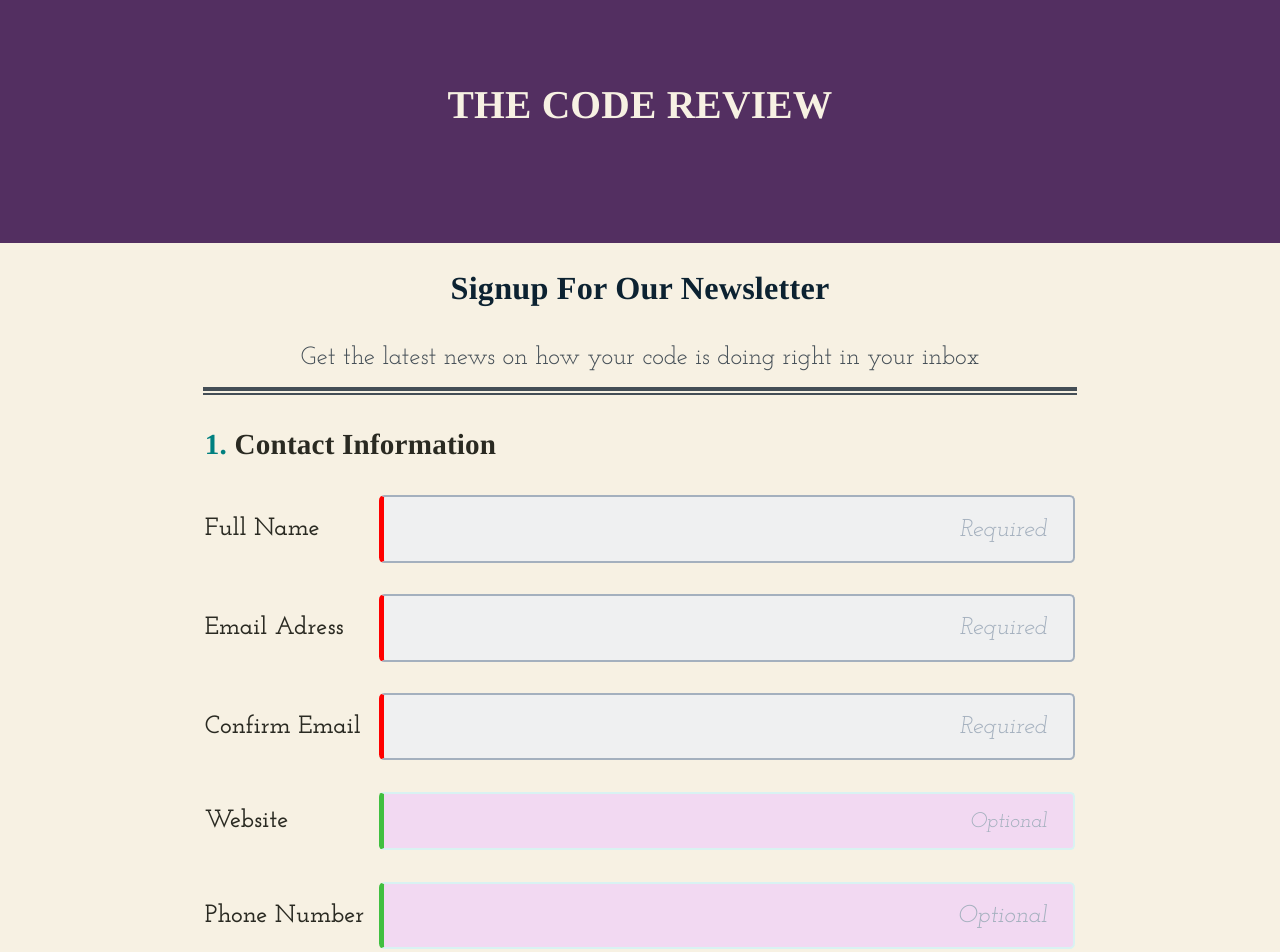
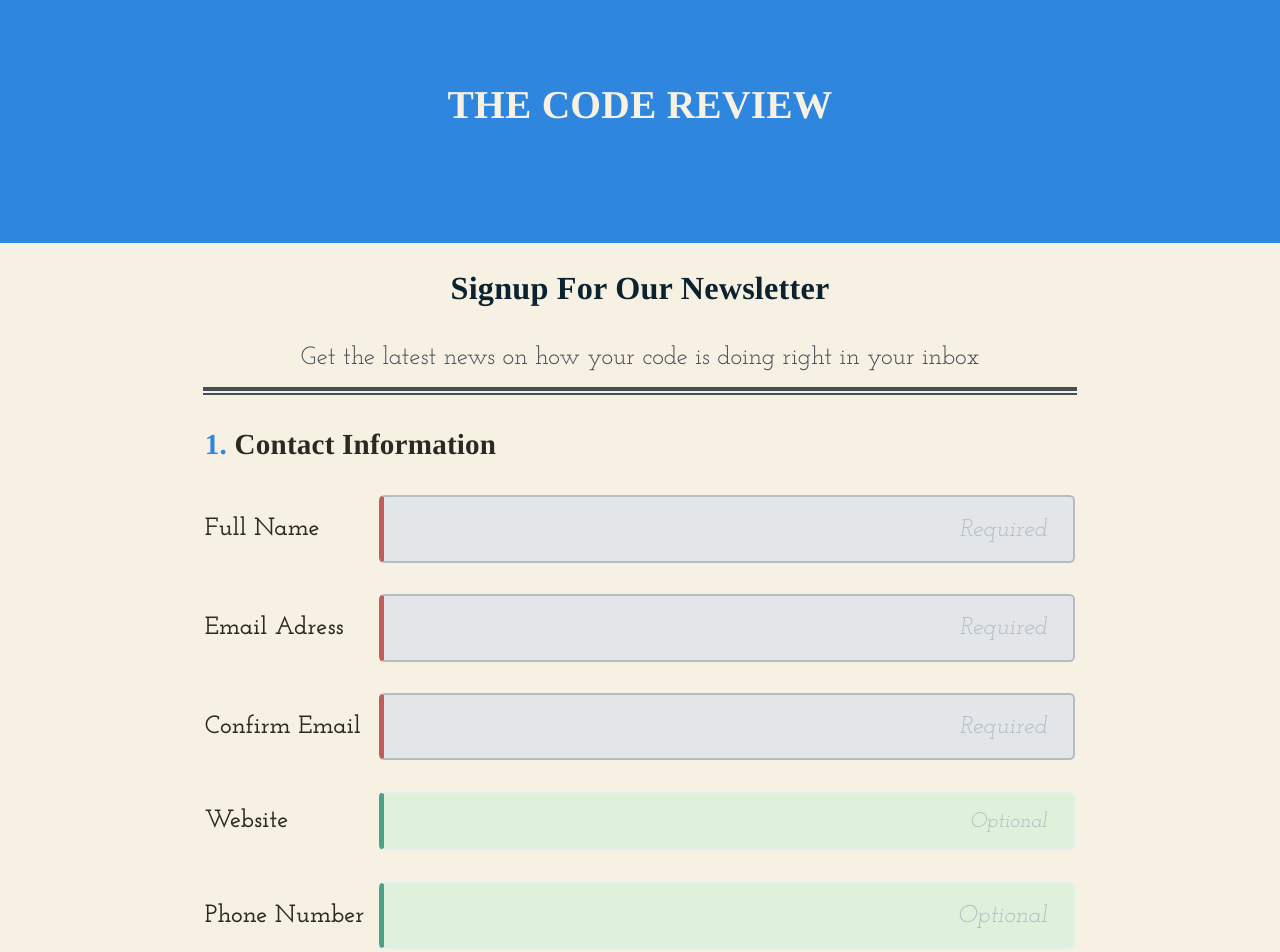
Before and after one commit to kevinmartinez/online-registration-form, a website: page index.html in a window 1280 px wide. Shown: the top 952 px of the page. Drawn offline with Linux system fonts and the light colour scheme.

Commit message:
adjust color scheme WIP

```diff
--- a/css/style.css
+++ b/css/style.css
@@ -5,6 +5,7 @@
   --primary--black: #0c2231;
   --secondary--black: #2a2a22;
   --tertiary--black: #444e56;
+  --primary--purple: #2e86de;
   --placeholder-grey: #a4b0be;
 }
 
@@ -82,7 +83,7 @@ The text fields require some common rules. Simply put, we remove their borders a
 ============================ */
 
 .header__intro {
-  background-color: #532F61;
+  background-color: var(--primary--purple);
   /* margin-bottom: 1.2em; */
   /* I follow the CSS Wizards advice on declaring longhand for clarity and a better grip on the projects cascade.
   link to article: https://csswizardry.com/2016/12/css-shorthand-syntax-considered-an-anti-pattern/ */
@@ -154,7 +155,7 @@ legend {
 legend::before {
   content: counter(steps) ". ";
   /* TODO: CHANGE COLOR */
-  color: teal;
+  color: var(--primary--purple);
 }
 
 .form__section {
@@ -193,19 +194,25 @@ input[type="tel"],
 input[type="url"],
 select,
 textarea {
-  background-color: #eff0f1;
+  background-color: #dfe4ea;
+  opacity: .8;
   padding: .6em 3%;
   border: 2px solid var(--placeholder-grey);
-  border-left: 5px solid;
   border-radius: .2em;
   font-size: 1.125em;
-  min-height: 44px;
   transition: border-color .5s ease-out;
 }
 
+input[type="text"],
+input[type="email"],
+input[type="tel"],
+input[type="url"],
+select {
+  min-height: 44px;
+  border-left: 5px solid;
+}
+
 input[name="user_zip"] {
-  background: red;
-  color: red;
   width: 50%;
 }
 
@@ -235,7 +242,7 @@ When one of these fields gains focus, we highlight them with a light grey, trans
 /* TODO: Test :checked pseudo class */
 input[type="checkbox"]:checked + label,
 input[type="radio"]:checked + label {
-  color: #729f98;
+  color: #218c74;
 }
 
 input[type="checkbox"],
@@ -252,25 +259,26 @@ textarea:focus,
 button:focus {
   outline      : none;
   /* border-radius: 5px; */
-  background   : rgba(0,0,0,.1);
-  transition: border-color .5s ease-in;
+  /* background   : rgba(0,0,0,.1); */
+  background: #fff;
+  transition: .5s ease-in-out;
 }
 
 input:focus,
 select:focus,
 textarea:focus {
   /* TODO: Change the color keyword to hex value, plx */
-  border-color: darkblue;
-  border-top-color: darkblue;
+  border-color: #2e86de;
+  /* border-top-color: darkblue;
   border-right-color: darkblue;
-  border-bottom-color: darkblue;
+  border-bottom-color: darkblue; */
   -webkit-transition: 10s;
   transition: 10s;
 }
 
 input:required:invalid,
 input:focus:invalid {
-  border-left-color: red;
+  border-left-color: #b33939;
 }
 
 /* TODO: Remove before submit */
@@ -281,8 +289,8 @@ input:focus:invalid {
 input:required:valid,
 input:focus:valid,
 input:optional:valid {
-  /* background:hsl(120, 50%, 90%); */
-  border-left-color:hsl(120, 50%, 50%);
+background:hsl(120, 50%, 90%);
+  border-left-color: #218c74;
 }
 
 input:optional {
@@ -340,7 +348,7 @@ textarea:hover {
   padding: .8em 0;
   width: 100%;
   border-radius: .2em;
-  background-color: #322a60;
+  background-color: #2e86de;
   color: var(--primary--white);
   text-transform: uppercase;
   letter-spacing: 1px;
```
